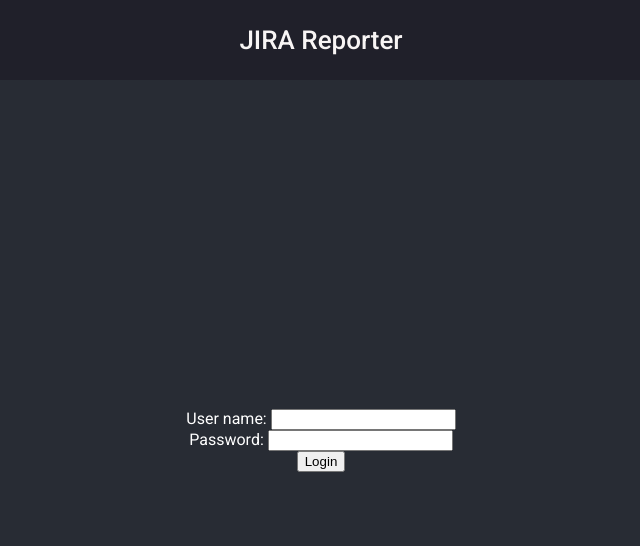
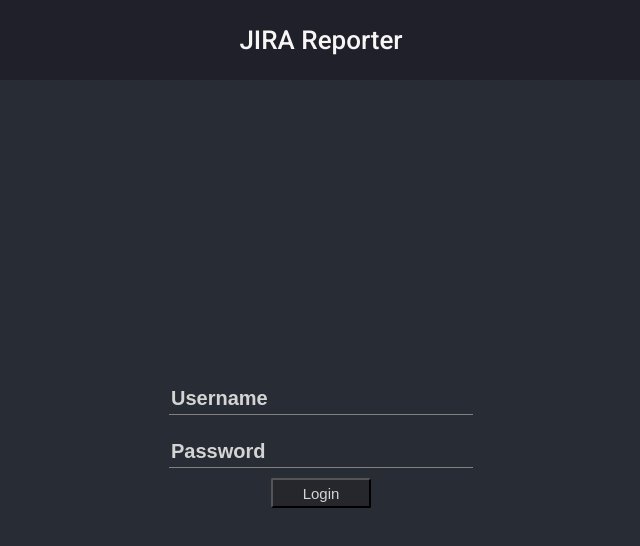
Before and after one commit to priyanjitdey94/Reporter, a React (Create React App) app in the folder client/: page / in a window 1280 px wide. Shown: the top 546 px of the page, without its empty margins (319-959 px from the left). Built offline with nearby package versions, Linux system fonts and the light colour scheme.

Commit message:
styled login form

```diff
--- a/client/src/App.css
+++ b/client/src/App.css
@@ -6,7 +6,8 @@
   flex-direction: column;
   /* justify-content: center; */
   align-items: center;
-  font-family: 'Roboto'
+  font-family: 'Roboto';
+  color: #D4D4D4;
 }
 
 .hide {
--- a/client/src/components/Login.js
+++ b/client/src/components/Login.js
@@ -6,15 +6,15 @@ class Login extends Component {
   render () {
     return (
       <div className='login-form'>
+      <form onSubmit={(e)=> {e.preventDefault(); this.authorizeLogin()}} >
         <div className='form-row'>
-          <label> User name: </label>
-          <input type='text' id='username'></input>
+          <input type='text' id='username' placeholder="Username"></input>
         </div>
         <div className='form-row'>
-          <label> Password: </label>
-          <input type='password' id='password'></input>
+          <input type='password' id='password' placeholder="Password"></input>
         </div>
-        <button onClick={()=> {this.authorizeLogin()}}>Login</button>
+        <button className='btn' id='log-in-btn'>Login</button>
+      </form>
       </div>
     );
   }
--- a/client/src/css/content.css
+++ b/client/src/css/content.css
@@ -12,10 +12,11 @@
     height: 30px;
     border-radius: 2px;
     background-color: #25272c;
-    color: #D4D4D7;
+    color: #D4D4D4;
     font-size: 15px;
     font-weight: 500;
     outline: none;
+    cursor: pointer;
 }
 
 #log-btn {
--- a/client/src/css/login.css
+++ b/client/src/css/login.css
@@ -4,10 +4,44 @@
   justify-content: center;
   align-items: center;
   width: 100%;
-  height: 90%;
+  height: 90vh;
   background-color: #282c34;
 }
 
-.form-row {
-  color: white;
+form {
+  display: flex;
+  flex-direction: column;
+  justify-content: center;
+  align-items: center;
+  width: 70vw;
+  height: 100%;
 }
+
+#username {
+  width: 300px;
+  height: 30px;
+  margin: 10px;
+  background-color: #282c34;
+  font-size: 20px;
+  outline: none;
+  border: none;
+  border-bottom: 1px solid gray;
+  font-weight: 600;
+}
+
+#password {
+  width: 300px;
+  height: 30px;
+  margin: 10px;
+  background-color: #282c34;
+  font-size: 20px;
+  outline: none;
+  border: none;
+  border-bottom: 1px solid gray;
+  font-weight: 600;
+}
+
+::placeholder {
+  color: #D4D4D4;
+  opacity: 1;
+}
```
